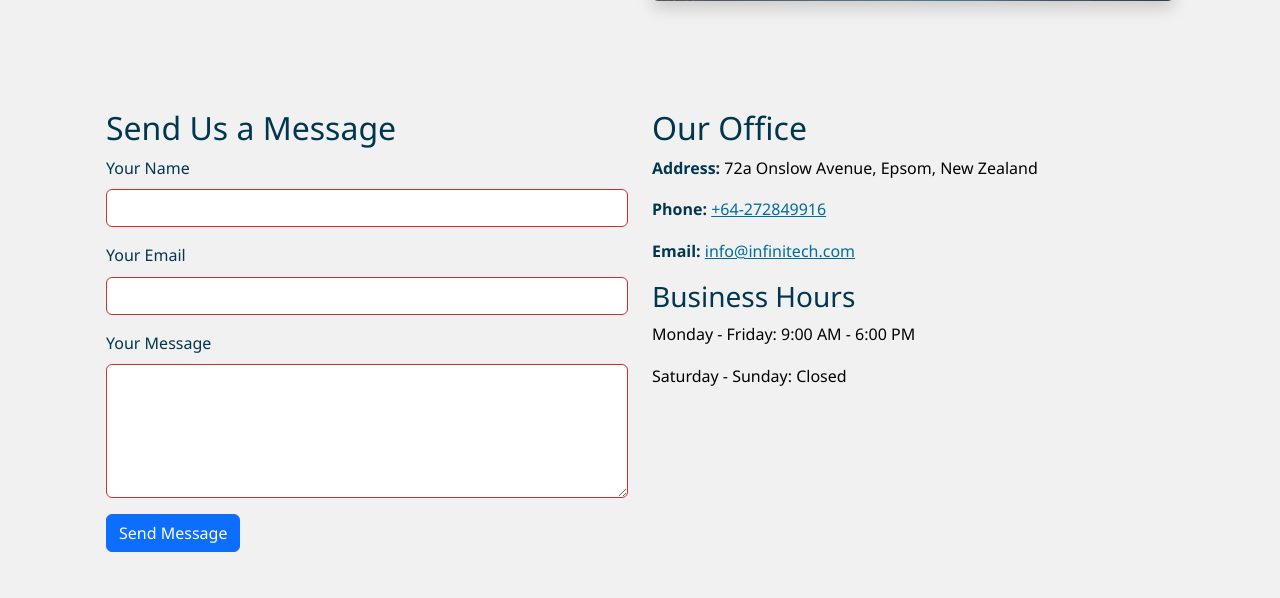
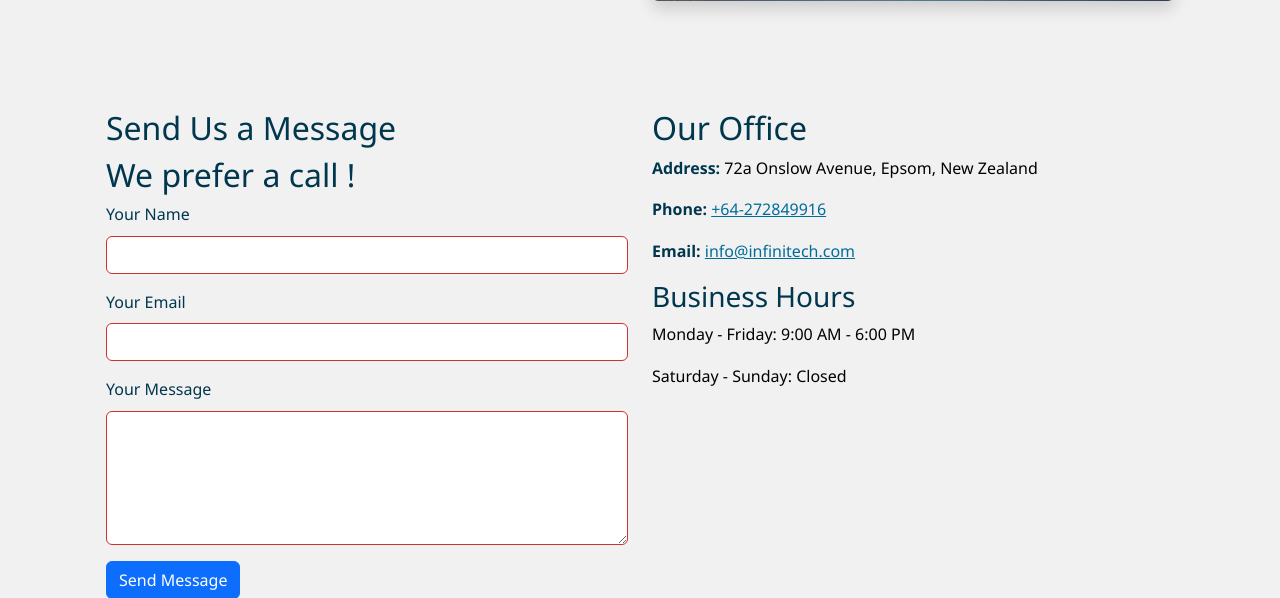
Before and after one commit to martinedach/infinitech-website, a FastAPI app: page /contact in a window 1280 px wide. Shown: the part 579-1177 px from the top of the page. Run offline with FastAPI, Linux system fonts and the light colour scheme.

Commit message:
minor changes

```diff
--- a/app/templates/contact.html
+++ b/app/templates/contact.html
@@ -57,6 +57,7 @@
                 <!-- Contact Form -->
                 <div class="col-md-6 mb-4">
                     <h2 style="color: var(--primary-dark);">Send Us a Message</h2>
+                    <h2 style="color: var(--primary-dark);">We prefer a call !</h2>
                     <form action="/contact/submit" method="post">
                         <div class="mb-3">
                             <label for="name" class="form-label" style="color: var(--primary-dark);">Your Name</label>
```
